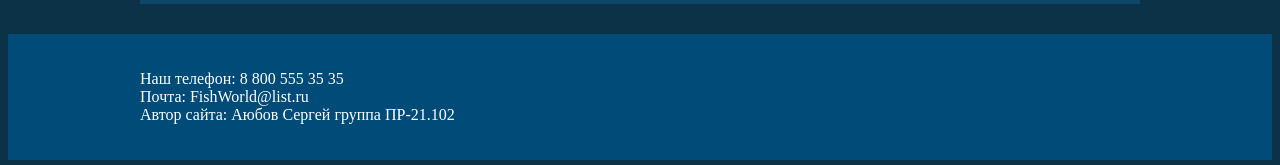
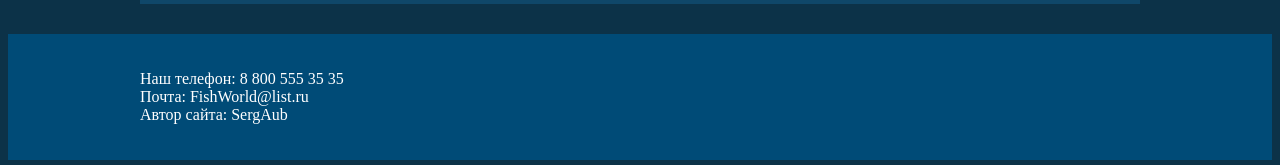
Before and after one commit to SergAub/FishWorld, a plain HTML site: page suppliers.html in a window 1280 px wide. Shown: the part 924-1089 px from the top of the page. Drawn offline with Linux system fonts and the light colour scheme.

Commit message:
Update suppliers.html

```diff
--- a/suppliers.html
+++ b/suppliers.html
@@ -60,7 +60,7 @@
 			<p class="foot">
 			  Наш телефон: 8 800 555 35 35<br>
 			  Почта: FishWorld@list.ru<br>
-			  Автор сайта: Аюбов Сергей группа ПР-21.102
+			  Автор сайта: SergAub
 			</p>
 		</footer>
 </body>
```
